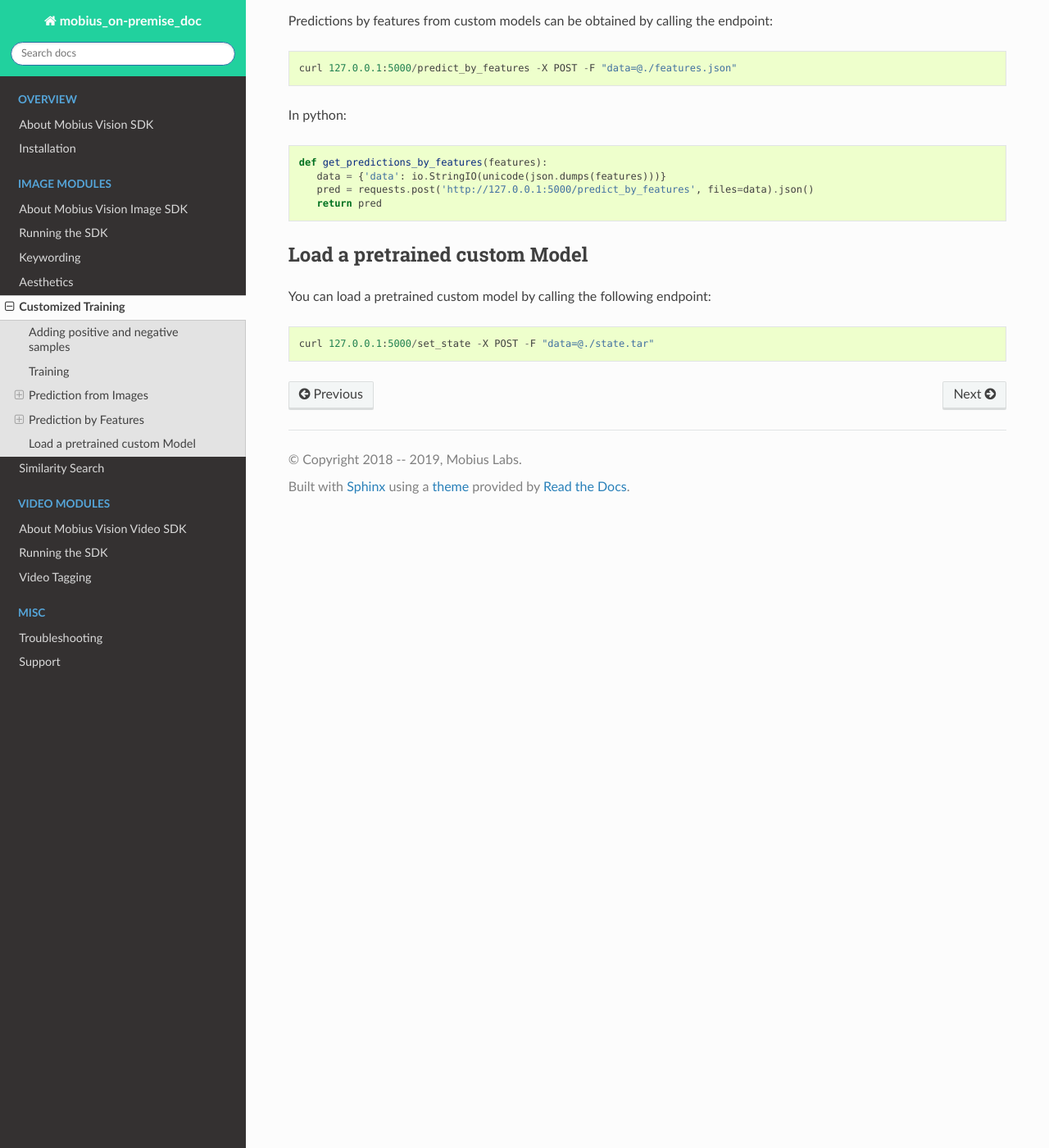
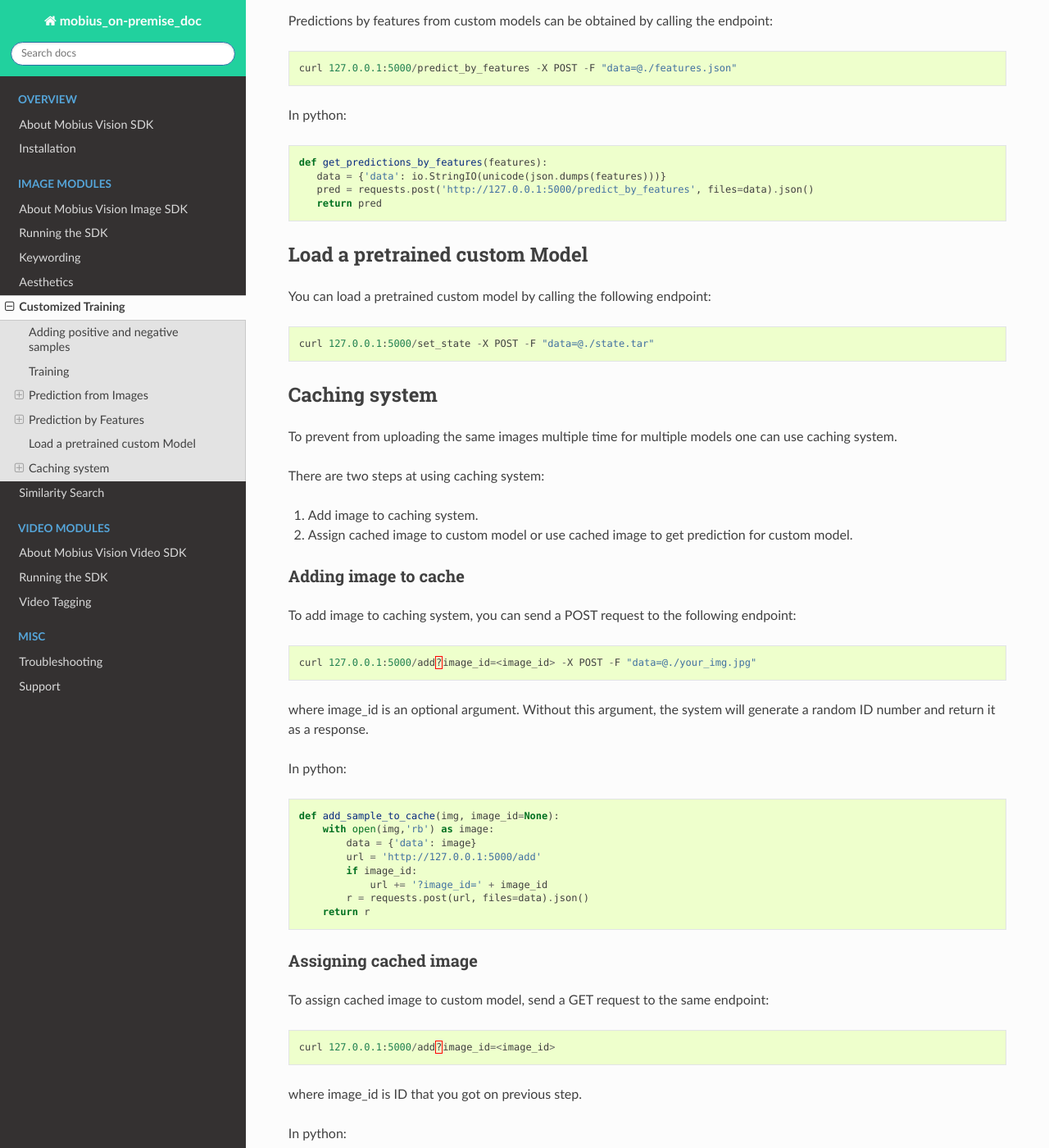
Before and after one commit to rumlingd/mobius_on-premise_doc, a Sphinx documentation site: the page built from source/image_customized-training.rst, in a window 1280 px wide and 1400 px high, scrolled down 3432 px. Shown: the whole window at 82% size. Built offline with Sphinx 7.4.7 and the Read the Docs theme 2.0.0, drawn with Linux system fonts in a browser that asks for light colours; formulas are drawn with MathJax 3; some of the changed text lies outside the part shown.

Commit message:
Added docs for caching system

```diff
--- a/source/error_codes.rst
+++ b/source/error_codes.rst
@@ -139,3 +139,7 @@ Custom model training
    * - training_error
      - | Multiple possible causes. Fallback error to prevent exceptions
      - | Please send us the traceback and exception fields of the response.
+   * - duplicate_image_id
+     - | Provided image ID is already in use. Can happen if the same image
+       | is passed to the add function multiple times.
+     - | Please check the image IDs for uniqueness and remove duplicates.
--- a/source/image_customized-training.rst
+++ b/source/image_customized-training.rst
@@ -183,3 +183,79 @@ You can load a pretrained custom model by calling the following endpoint:
 ::
 
   curl 127.0.0.1:5000/set_state -X POST -F "data=@./state.tar"
+
+
+Caching system
+--------------
+
+To prevent from uploading the same images multiple time for multiple models one can use caching system.
+
+There are two steps at using caching system:
+
+1. Add image to caching system.
+
+2. Assign cached image to custom model or use cached image to get prediction for custom model.
+
+Adding image to cache
+^^^^^^^^^^^^^^^^^^^^^
+
+To add image to caching system, you can send a POST request to the following endpoint:
+::
+
+  curl 127.0.0.1:5000/add?image_id=<image_id> -X POST -F "data=@./your_img.jpg"
+
+where image_id is an optional argument. Without this argument, the system will generate a random ID number and return it as a response.
+
+In python:
+::
+
+  def add_sample_to_cache(img, image_id=None):
+      with open(img,'rb') as image:
+          data = {'data': image}
+          url = 'http://127.0.0.1:5000/add'
+          if image_id:
+              url += '?image_id=' + image_id
+          r = requests.post(url, files=data).json()
+      return r
+
+Assigning cached image
+^^^^^^^^^^^^^^^^^^^^^^
+
+To assign cached image to custom model, send a GET request to the same endpoint:
+::
+
+  curl 127.0.0.1:5000/add?image_id=<image_id>
+
+where image_id is ID that you got on previous step.
+
+In python:
+::
+
+  def assign_cached_image(sample_type, tag, image_id):
+      url = 'http://127.0.0.1:5000/add/%s/%s?image_id='%(sample_type, tag, image_id)
+      r = requests.get(url).json()
+      return r
+
+
+Prediction on cached image
+^^^^^^^^^^^^^^^^^^^^^^^^^^
+
+To get custom models predictions for cached image, send a GET request to the following endpoint:
+::
+
+  curl 127.0.0.1:5000/predict/custom?image_id=<image_id>
+
+Or you can get prediction one for one custom model:
+::
+
+  curl 127.0.0.1:5000/predict/custom/<tag>?image_id=<image_id>
+
+In python:
+::
+
+  def get_predictions_cached(image_id, tag=None):
+      if tag is None:
+          pred = requests.get('http://127.0.0.1:5000/predict/custom?image_id=%s'%(image_id)).json()
+      else:
+          pred = requests.get('http://127.0.0.1:5000/predict/custom/%s?image_id=%s'%(tag, image_id)).json()
+      return pred
```
